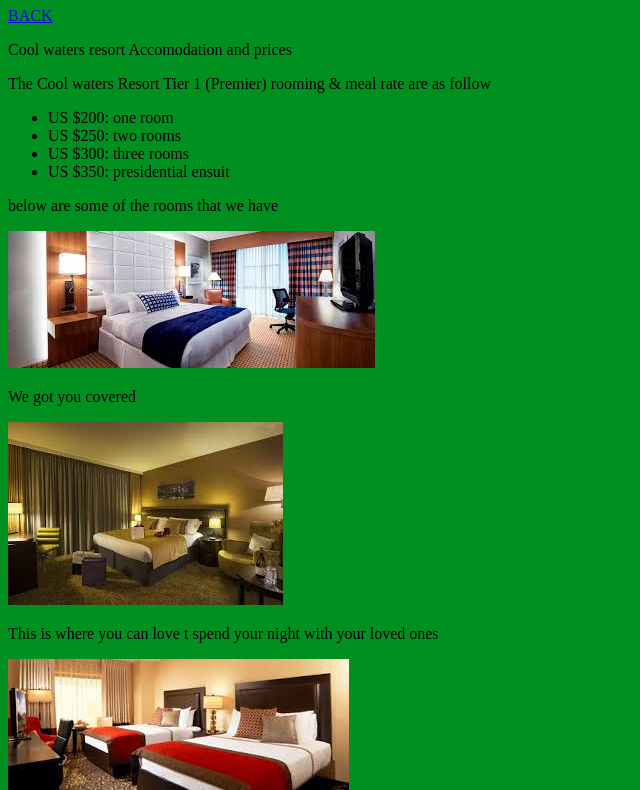
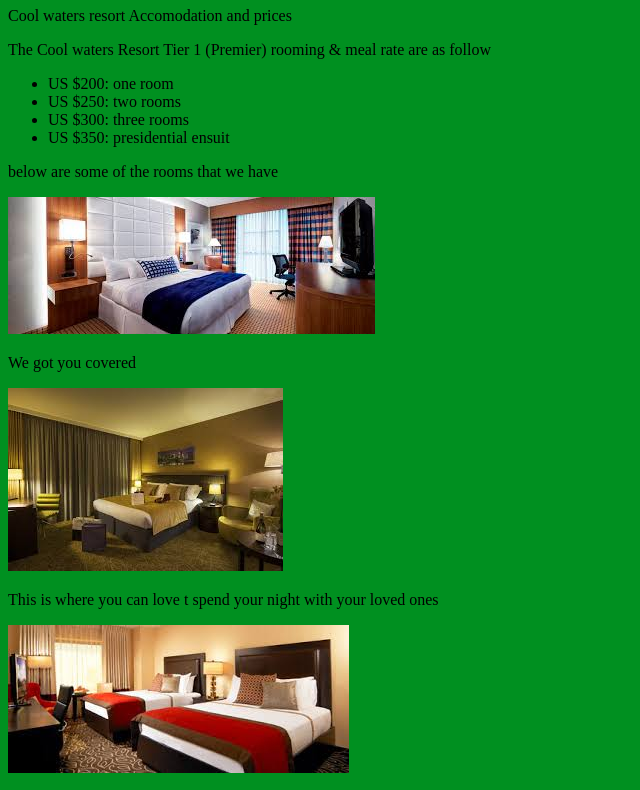
Before and after one commit to WekesaN/resort, a plain HTML site: page accomodation.html in a window 1280 px wide. Shown: the part 73-863 px from the top of the page, without its empty margins (0-640 px from the left). Drawn offline with Linux system fonts and the light colour scheme.

Commit message:
add the changes made

```diff
--- a/accomodation.html
+++ b/accomodation.html
@@ -7,7 +7,6 @@
   </head>
   <body>
     <h1>COOL WATERS RESORT</h1>
-      <a title="click to view accomodations" href="home_page.html">BACK</a>
       <p>Cool waters resort Accomodation and prices</p>
       <p>The Cool waters Resort Tier 1 (Premier) rooming & meal rate are as follow</p>
       <ul>
```
Also changed, not shown: activities.html (+0 -1 lines), contact.html (+0 -1 lines), index.html (+1 -0 lines), pictures.html (+0 -1 lines), travel_arrangments.html (+0 -1 lines).
